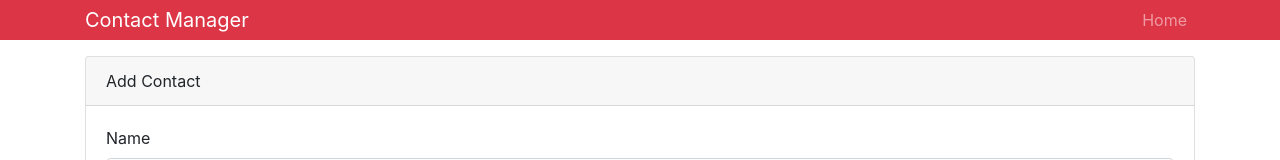
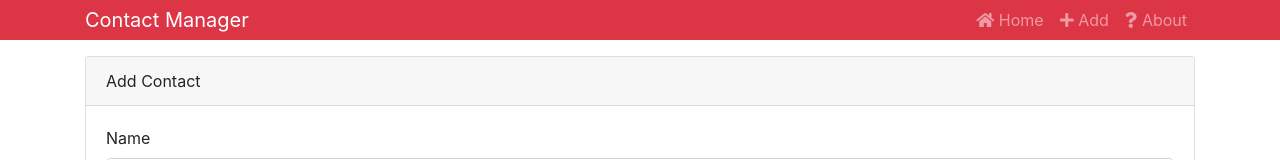
Before and after one commit to osswe/contactmanager, a React (Create React App) app: page /contact/add in a window 1280 px wide. Shown: the top 160 px of the page. Built offline with nearby package versions, Linux system fonts and the light colour scheme.

Commit message:
starting lifecycle methods, finished more router stuff

```diff
--- a/src/App.js
+++ b/src/App.js
@@ -3,6 +3,7 @@
 import AddContact from './components/contacts/AddContact';
 import Header from './components/layout/Header';
 import About from './components/pages/About';
+import NotFound from './components/pages/NotFound';
 import 'bootstrap/dist/css/bootstrap.min.css';
 import { BrowserRouter as Router, Route, Switch } from 'react-router-dom';
 import './App.css';
@@ -26,6 +27,7 @@
                 <Route exact path="/" component={ Contacts } />
                 <Route exact path="/contact/add" component={ AddContact } />
                 <Route exact path="/about" component={ About } />
+                <Route component={ NotFound } />
               </Switch>
             </div>
           </div>
--- a/src/components/contacts/AddContact.js
+++ b/src/components/contacts/AddContact.js
@@ -41,6 +41,9 @@
 
     // clear state
     this.setState({ name: '', email: '', phone: '', errors: {} });
+
+    // redirect to homepage
+    this.props.history.push('/');
   }
 
   render() {
--- a/src/components/layout/Header.js
+++ b/src/components/layout/Header.js
@@ -1,5 +1,6 @@
 import React from 'react';
 import PropTypes from 'prop-types';
+import { Link } from 'react-router-dom';
 
 const Header = (props) => {
   const { branding } = props;
@@ -11,7 +12,13 @@
         <div>
           <ul className="navbar-nav mr-auto">
             <li className="nav-item">
-              <a href="/" className="nav-link">Home</a>
+              <Link to="/" className="nav-link"><i className="fas fa-home"></i> Home</Link>
+            </li>
+            <li className="nav-item">
+              <Link to="/contact/add" className="nav-link"><i className="fas fa-plus"></i> Add</Link>
+            </li>
+            <li className="nav-item">
+              <Link to="/about" className="nav-link"><i className="fas fa-question"></i> About</Link>
             </li>
           </ul>
         </div>
--- /dev/null
+++ b/src/components/pages/NotFound.js
@@ -0,0 +1,11 @@
+import React from 'react'
+import { Link } from 'react-router-dom';
+
+export default () => {
+  return (
+    <div>
+      <h1 className="display-4"><span className="text-danger">404</span> page not found.</h1>
+      <p className="lead">Sorry, that page does not exist.  Click <Link to="/">here</Link> to go home.</p>
+    </div>
+  )
+}
```
